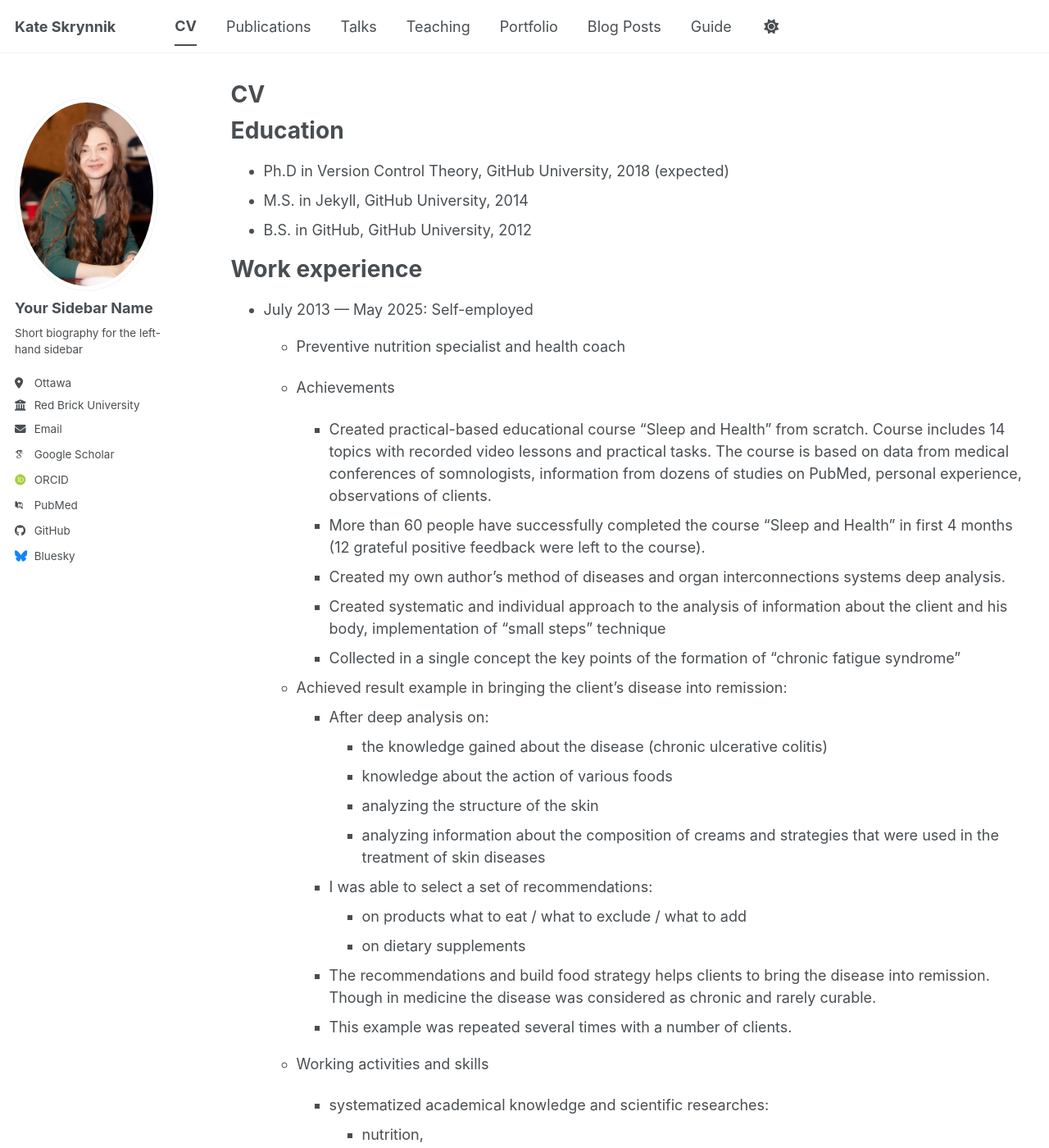
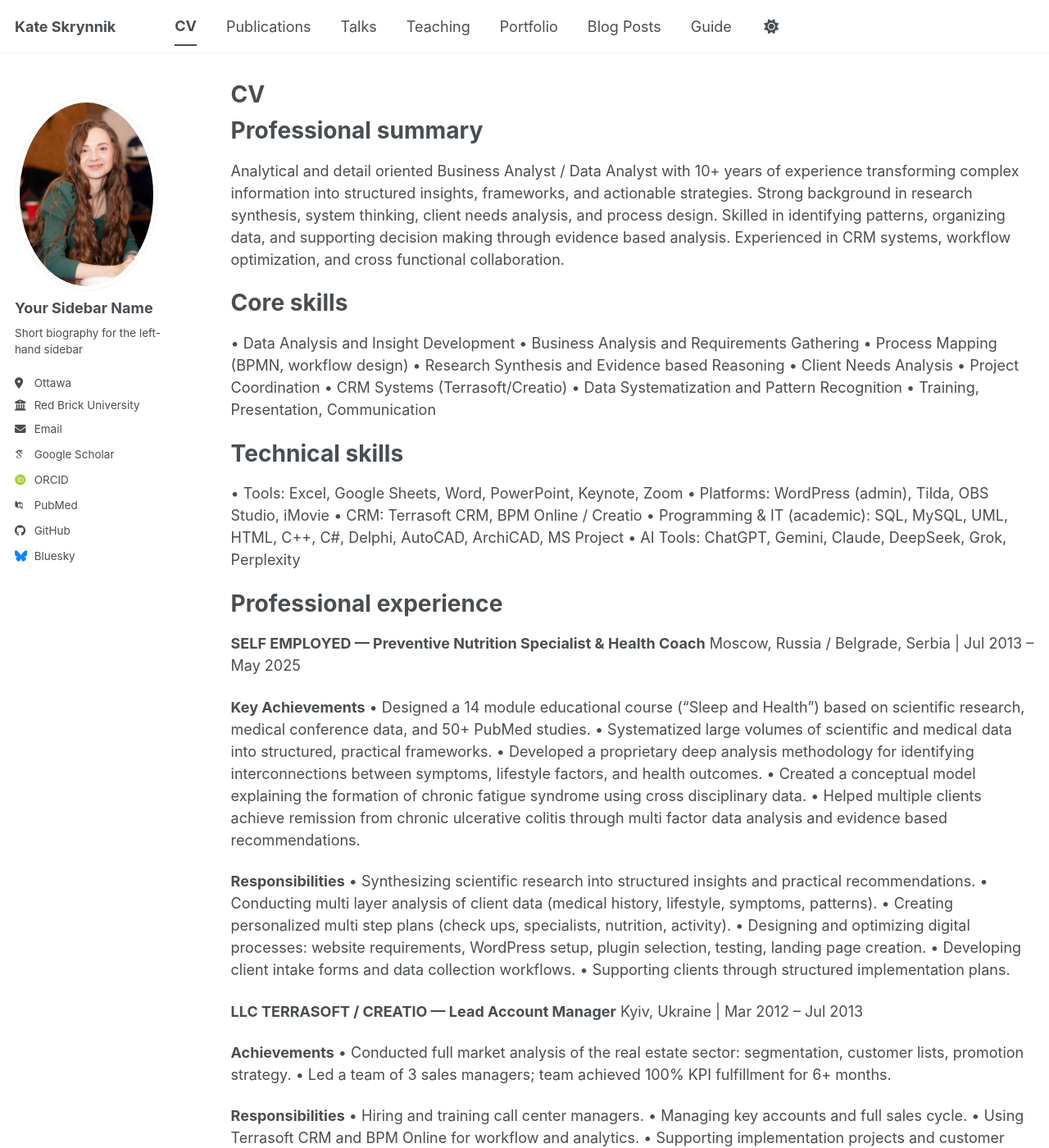
Before and after one commit to katevision/KateS, a Jekyll site: the page built from _pages/cv.md, in a window 1280 px wide and 1400 px high. Shown: the whole window at 82% size. Built offline with Jekyll 4.4.1, drawn with Linux system fonts in a browser that asks for light colours; some web fonts are replaced; a script bundle is joined from its source files by our own code; library files that are not in the unit come from our copies; some of the changed text lies outside the part shown.

Commit message:
Update cv.md

```diff
--- a/_pages/cv.md
+++ b/_pages/cv.md
@@ -15,164 +15,74 @@ redirect_from:
 
 {% include base_path %}
 
+
+Professional summary
+======
+Analytical and detail oriented Business Analyst / Data Analyst with 10+ years of experience transforming complex information into structured insights, frameworks, and actionable strategies. Strong background in research synthesis, system thinking, client needs analysis, and process design. Skilled in identifying patterns, organizing data, and supporting decision making through evidence based analysis. Experienced in CRM systems, workflow optimization, and cross functional collaboration.
+
+Core skills
+======
+• Data Analysis and Insight Development
+• Business Analysis and Requirements Gathering
+• Process Mapping (BPMN, workflow design)
+• Research Synthesis and Evidence based Reasoning
+• Client Needs Analysis
+• Project Coordination
+• CRM Systems (Terrasoft/Creatio)
+• Data Systematization and Pattern Recognition
+• Training, Presentation, Communication
+
+Technical skills
+======
+• Tools: Excel, Google Sheets, Word, PowerPoint, Keynote, Zoom
+• Platforms: WordPress (admin), Tilda, OBS Studio, iMovie
+• CRM: Terrasoft CRM, BPM Online / Creatio
+• Programming & IT (academic): SQL, MySQL, UML, HTML, C++, C#, Delphi, AutoCAD, ArchiCAD, MS Project
+• AI Tools: ChatGPT, Gemini, Claude, DeepSeek, Grok, Perplexity
+
+
+Professional experience
+======
+
+**SELF EMPLOYED — Preventive Nutrition Specialist & Health Coach**
+Moscow, Russia / Belgrade, Serbia | Jul 2013 – May 2025
+
+**Key Achievements** • Designed a 14 module educational course (“Sleep and Health”) based on scientific research, medical conference data, and 50+ PubMed studies. • Systematized large volumes of scientific and medical data into structured, practical frameworks. • Developed a proprietary deep analysis methodology for identifying interconnections between symptoms, lifestyle factors, and health outcomes. • Created a conceptual model explaining the formation of chronic fatigue syndrome using cross disciplinary data. • Helped multiple clients achieve remission from chronic ulcerative colitis through multi factor data analysis and evidence based recommendations.
+
+**Responsibilities** • Synthesizing scientific research into structured insights and practical recommendations. • Conducting multi layer analysis of client data (medical history, lifestyle, symptoms, patterns). • Creating personalized multi step plans (check ups, specialists, nutrition, activity). • Designing and optimizing digital processes: website requirements, WordPress setup, plugin selection, testing, landing page creation. • Developing client intake forms and data collection workflows. • Supporting clients through structured implementation plans.
+
+**LLC TERRASOFT / CREATIO — Lead Account Manager**
+Kyiv, Ukraine | Mar 2012 – Jul 2013
+
+**Achievements** • Conducted full market analysis of the real estate sector: segmentation, customer lists, promotion strategy. • Led a team of 3 sales managers; team achieved 100% KPI fulfillment for 6+ months.
+
+**Responsibilities** • Hiring and training call center managers. • Managing key accounts and full sales cycle. • Using Terrasoft CRM and BPM Online for workflow and analytics. • Supporting implementation projects and customer documentation.
+
+
+**LLC TERRASOFT / CREATIO — Account Manager**
+Kyiv, Ukraine | Mar 2008 – Mar 2012
+
+**Achievements** • Consistently exceeded KPIs by up to 400%. • Delivered high quality CRM demos customized to client business logic.
+**Responsibilities** • Working with enterprise clients across multiple industries. • Conducting needs analysis and tailoring CRM solutions. • Supporting implementation projects and documentation workflows. • Coordinating cold call teams and training new staff. • Managing negotiations, contracts, and post sales support.
+
+**OTHER EARLY ROLES (2001–2008)**
+• Marketing Manager — Informproject
+• Engineer — Inzhpromstroyservis
+• PC Operator — Inzhpromstroyservis
+• Non food Seller — City Employment Center
+• Camp Counselor — Cooperative “Flamingo”
+
+
 Education
 ======
-* Ph.D in Version Control Theory, GitHub University, 2018 (expected)
-* M.S. in Jekyll, GitHub University, 2014
-* B.S. in GitHub, GitHub University, 2012
+**Master’s Degree in Computer Science** - Kyiv National University of Construction and Architecture - 2008
 
-Work experience
-======
-* July 2013 — May 2025: Self-employed
-  * Preventive nutrition specialist and health coach
+**ADDITIONAL TRAINING**
+• Preventive Nutrition (RSSU, 2020–2021)
+• Trainer Nutritionist (2020)
+• Master Trainer of Group Programs (2020)
+• Neurophysiology Course (2017–2018)
+• NLP, Oratory, Communication Mastery (2008–2015)
 
-  * Achievements
-
-    *	Created practical-based educational course “Sleep and Health” from scratch. Course includes 14 topics with recorded video lessons and practical tasks. The course is based on data from medical conferences of somnologists, information from dozens of studies on PubMed, personal experience, observations of clients.
-    *	More than 60 people have successfully completed the course “Sleep and Health” in first 4 months (12 grateful positive feedback were left to the course).
-    *	Created my own author's method of diseases and organ interconnections systems deep analysis.
-    *	Created systematic and individual approach to the analysis of information about the client and his body, implementation of “small steps” technique
-    *	Collected in a single concept the key points of the formation of “chronic fatigue syndrome”
-
-  * Achieved result example in bringing the client’s disease into remission:
-    *	After deep analysis on:
-        *	the knowledge gained about the disease (chronic ulcerative colitis)
-        *	knowledge about the action of various foods
-        *	analyzing the structure of the skin
-        *	analyzing information about the composition of creams and strategies that were used in the treatment of skin diseases
-    *	I was able to select a set of recommendations:
-        * on products what to eat / what to exclude / what to add
-        * on dietary supplements
-    *	The recommendations and build food strategy helps clients to bring the disease into remission. Though in medicine the disease was considered as chronic and rarely curable.
-    *	This example was repeated several times with a number of clients.
-
-  * Working activities and skills
-
-    *	systematized academical knowledge and scientific researches:
-        *	nutrition,
-        *	types of diets,
-        *	dietary supplements (understanding the forms of active substances, results, quality),
-        *	food (compositions, impact on the body, compatibility),
-        *	physical activity, sleep
-    *	created the plan for each client in several areas that includes:
-        *	check-ups,
-        *	visits to a list of doctors,
-        *	nutrition,
-        *	sports
-        and supporting step-by-step implementation of the plan
-    *	created the customer first contact form
-    *	build of my personal website:
-        *	preparing requirements for the website
-        *	searching for a site template and hosting,
-        *	site deployment
-        *	searching and installation of WordPress add-ons
-        *	adjustment of site page templates
-        *	preparing requirements for the PHP developer
-        *	grooming the task for the PHP developer
-        *	testing prepared enhancements
-    *	prepared a landing page devoted to the course
-
-  * Experience in using:
-    *	MS Office (MS Word, Power Point, Excel),
-    *	Google apps (disk, docs, presentations, tables, forms, calls),
-    *	Keynote,
-    *	Nutrilogic,
-    *	OBS Studio,
-    *	iMoovie,
-    *	WordPress (admin),
-    *	Tilda,
-    *	Zoom
-
-
-
-* March 2012 – July 2013
-	* LLC “Terrasoft” (creatio.com) (Kyiv, Ukraine)
-  * Lead Account Manager in the Direct Sales Department
-
-	* Achievements
-		* Completed marketing analysis of the industry segment of the real estate companies market:
-			* prepared the full list of potential customers in the industry
-			* provided reasonable marketing segmentation
-			* created a business plan for promotion in each of the segments
-		* Lead the work of 3 sales managers
-		* All the sales managers fulfilled their sales KPI’s during all the period
-	* Working activities
-		* Hiring managers for the call center
-		* Training of other sales managers
-		* Personal sales and responsibilities of the account manager
-* Experience in using: Terrasoft CRM, BPM Online (at this moment platform’s name is Creatio), MS Office (MS Word, Power Point, Excel, Outlook), BPMN notation, Skype, TeamViewer, Ammyy Admin
-
-* March 2008 - March 2012
-	* LLC “Terrasoft”(creatio.com) (Kyiv, Ukraine)
-	* Account Manager in the Direct Sales Department.
-
-	* Achievements
-		* worked at a high pace with an adequate level of performance
-		* fulfillment and over fulfillment of KPI by 4 times
-
-	* Working activities
-		* work with key clients of the company:
-			* holding meetings in person / remotely
-			* customizing the CRM demo according to the specifics of the customer’s business (customization cards, screens, automated business processes, filling-in data)
-			* complex CRM solution presentation
-		* negotiations with market leaders in areas:
-			* real estate
-			* construction
-			* real estate agencies
-			* residential / commercial real estate
-     		* telecoms
-			* contact centers
-			* logistics
-			* exhibition centers
-			* online stores
-			* medical centers
-			* government organizations
-		* closing deals and support of document workflow:
-			* negotiating with B2B customers
-			* proofreading and approval of documents
-			* control over the implementation of financial agreements by the customer
-			* interaction with customers and the project department during of the software product implementation project
-		* coordination work of colleagues on work with cold calls:
-			* training
-			* consulting
-		* participation in the implementation of consulting projects
-		* interactions with partners of the company that were engaged in the CRM implementation projects
-		* post-sales support and customer service
-		* phone calls through the cold customer’s base:
-			* appointment of meetings
-			* observance of strict KPIs in terms of the number of calls per day and the number of scheduled meetings
-		* work in a large company (>350 people)
-
-
-
-
-Skills
-======
-* Skill 1
-* Skill 2
-  * Sub-skill 2.1
-  * Sub-skill 2.2
-  * Sub-skill 2.3
-* Skill 3
-
-Publications
-======
-  <ul>{% for post in site.publications reversed %}
-    {% include archive-single-cv.html %}
-  {% endfor %}</ul>
-
-Talks
-======
-  <ul>{% for post in site.talks reversed %}
-    {% include archive-single-talk-cv.html  %}
-  {% endfor %}</ul>
-
-Teaching
-======
-  <ul>{% for post in site.teaching reversed %}
-    {% include archive-single-cv.html %}
-  {% endfor %}</ul>
-
-Service and leadership
-======
-* Currently signed in to 43 different slack teams
+**LANGUAGES**
+English, Russian, Ukrainian
```
